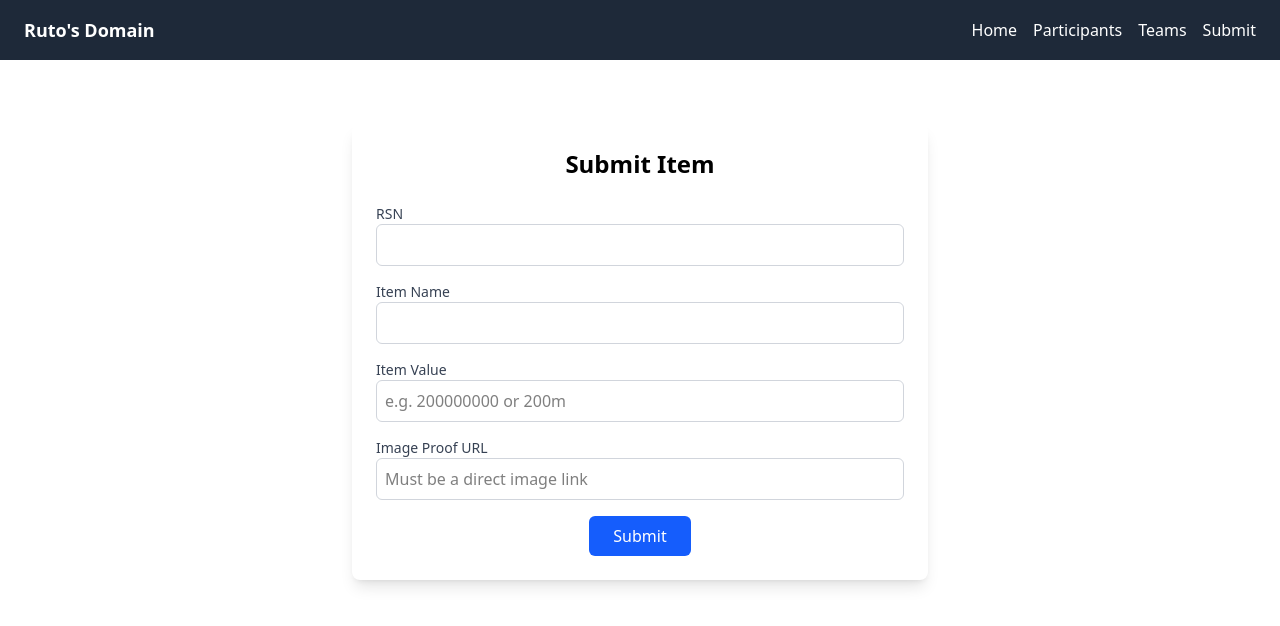
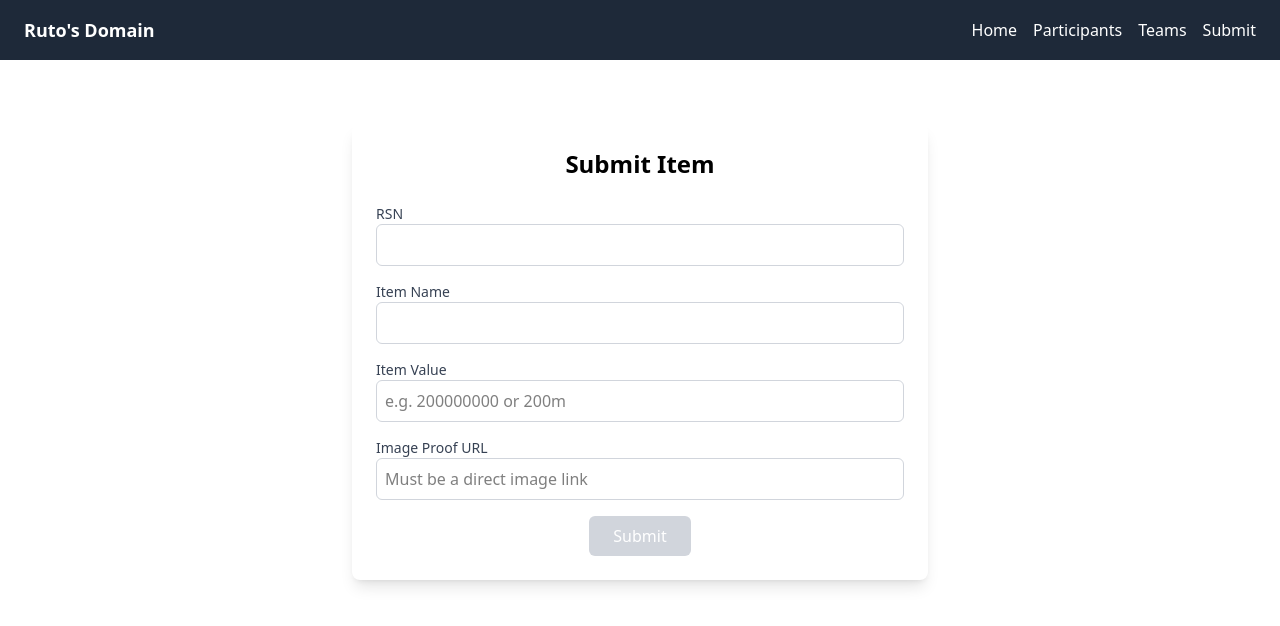
Before and after one commit to DevRuto/osp-event-bot, a Vue app in the folder src/webapp/: page /submit in a window 1280 px wide. Shown: the top 626 px of the page. Built offline with nearby package versions, Linux system fonts and the light colour scheme.

Commit message:
Add image preview to submission

```diff
--- a/src/webapp/src/views/SubmissionView.vue
+++ b/src/webapp/src/views/SubmissionView.vue
@@ -1,5 +1,5 @@
 <script setup>
-import { ref } from 'vue'
+import { ref, computed } from 'vue'
 import axios from 'axios'
 
 const form = ref({
@@ -28,6 +28,10 @@ async function submitForm() {
       'Failed to submit. Please try again.'
   }
 }
+
+const isFormValid = computed(() => {
+  return form.value.rsn && form.value.name && form.value.value && form.value.proof
+})
 </script>
 
 <template>
@@ -77,8 +81,22 @@ async function submitForm() {
         />
       </div>
 
+      <!-- Image preview if URL is valid -->
+      <div v-if="form.proof" class="mt-4 text-center">
+        <h2 class="text-md font-medium text-gray-800 mb-2">Image Preview</h2>
+        <img
+          :src="form.proof"
+          alt="Image Preview"
+          class="max-w-full h-auto rounded-md shadow-md border-2 border-gray-300"
+        />
+      </div>
+
       <div class="text-center">
-        <button type="submit" class="bg-blue-600 text-white px-6 py-2 rounded-md hover:bg-blue-700">
+        <button
+          type="submit"
+          :disabled="!isFormValid"
+          class="bg-blue-600 text-white px-6 py-2 rounded-md hover:bg-blue-700 disabled:bg-gray-300 disabled:cursor-not-allowed"
+        >
           Submit
         </button>
       </div>
```
